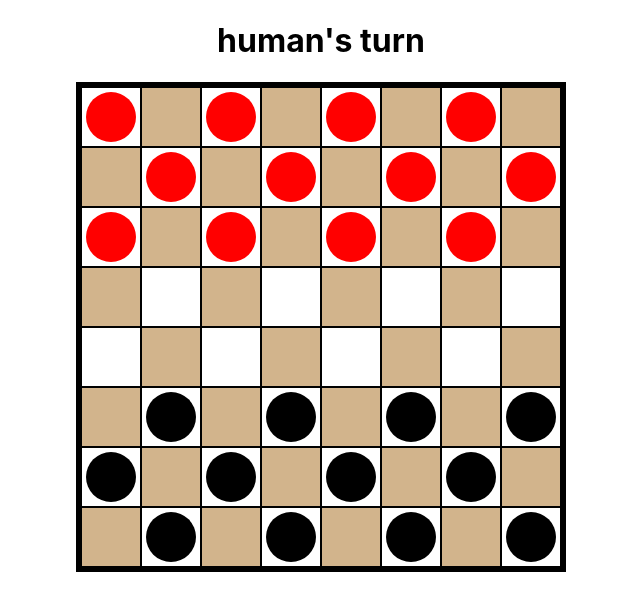
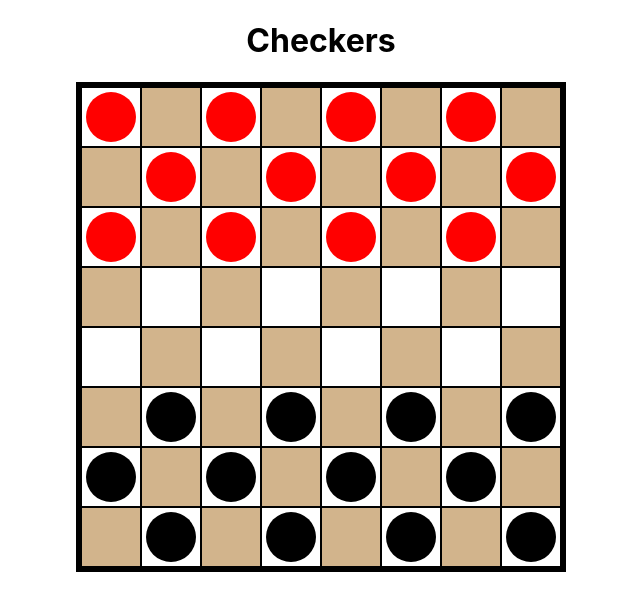
Before and after one commit to taherfa/checkers, a React (Create React App) app: page / in a window 1280 px wide. Shown: the top 610 px of the page, without its empty margins (319-959 px from the left). Built offline with nearby package versions, Linux system fonts and the light colour scheme.

Commit message:
got rid of 'turn'

```diff
--- a/src/ComputerAI/index.js
+++ b/src/ComputerAI/index.js
@@ -232,6 +232,7 @@ const isCheckerCaptured = (board, row, col) => {
 
 export function getNextMove(board) {
   const moves = getPossibleMoves(board);
+  console.log(moves)
   let pieceType = board[moves[0].startRow][moves[0].startCol];
   const bestMove = selectBestMove(moves, board, pieceType);
 
--- a/src/Game/index.js
+++ b/src/Game/index.js
@@ -2,28 +2,21 @@ import React, { useState } from "react";
 import Board from "../Board";
 import GameStatus from "../GameStatus";
 import { getNextMove } from "../ComputerAI";
-import { initialBoardState } from "../Utility"
+import { initialBoardState } from "../Utility";
 import "./Game.css";
 
 const Game = () => {
   const [gameState, setGameState] = useState({
     board: initialBoardState, // 2D array representing the game board
-    turn: "human", // 'human' or 'computer'
     outcome: null, // 'human', 'computer', or null if the game is still ongoing
   });
+
+  console.log(gameState.outcome)
 
   const handleMove = (start, end) => {
     // Make a copy of the current game state
     const newGameState = { ...gameState };
 
-    // Validate the move
-    // Check if it's the correct player's turn
-    if (newGameState.turn !== "human" && newGameState.turn !== "humanKing") {
-      // Display an error message or do something else to indicate that it's not the correct player's turn
-      return;
-    }
-
-    if (newGameState.turn === "human") {
     // Validate the move for the human player
     if (!isValidMove(start, end, newGameState.board)) {
       // Display an error message or do something else to indicate that the move is not valid
@@ -32,7 +25,6 @@ const Game = () => {
 
     // Update the board with the new positions of the checkers
     newGameState.board[start.row][start.col] = null;
-
     if (end.row === 7) {
       newGameState.board[end.row][end.col] = "humanKing";
     } else {
@@ -41,8 +33,10 @@ const Game = () => {
 
     // Check if the game is over
     if (isGameOver(newGameState.board)) {
-        newGameState.outcome = newGameState.turn;
-      } else {
+      newGameState.outcome = "human";
+      setGameState(newGameState);
+      return;
+    }
     // Use the ComputerAI component to generate the computer's move
     const computerMove = getNextMove(newGameState.board);
 
@@ -53,8 +47,7 @@ const Game = () => {
     }
 
     // Update the board with the new positions of the checkers
-        newGameState.board[computerMove.start.row][computerMove.start.col] =
-          null;
+    newGameState.board[computerMove.start.row][computerMove.start.col] = null;
 
     if (computerMove.end.row === 0) {
       newGameState.board[computerMove.end.row][computerMove.end.col] =
@@ -67,15 +60,10 @@ const Game = () => {
     // Check if the game is over
     if (isGameOver(newGameState.board)) {
       newGameState.outcome = "computer";
-        } else {
-          // Switch turns back to the human player
-          newGameState.turn = "human";
-        }
     }
 
     // Update the game state
     setGameState(newGameState);
-    }
   };
 
   const isValidMove = (start, end, board) => {
@@ -277,7 +265,7 @@ const Game = () => {
 
   return (
     <div className="container">
-      <GameStatus outcome={gameState.outcome} turn={gameState.turn} />
+      <GameStatus outcome={gameState.outcome} />
       <Board board={gameState.board} handleSquareClick={handleMove} />
     </div>
   );
--- a/src/GameStatus/index.js
+++ b/src/GameStatus/index.js
@@ -1,9 +1,9 @@
 import React from 'react';
 
-const GameStatus = ({ outcome, turn }) => {
+const GameStatus = ({ outcome }) => {
   return (
     <div>
-      <h1>{!outcome ? `${turn}'s turn` : `${outcome} wins!`}</h1>
+      <h1>{!outcome ? `Checkers` : `${outcome} wins!`}</h1>
     </div>
   );
 };
```
Lines whose indentation alone changed are shown as unchanged.
